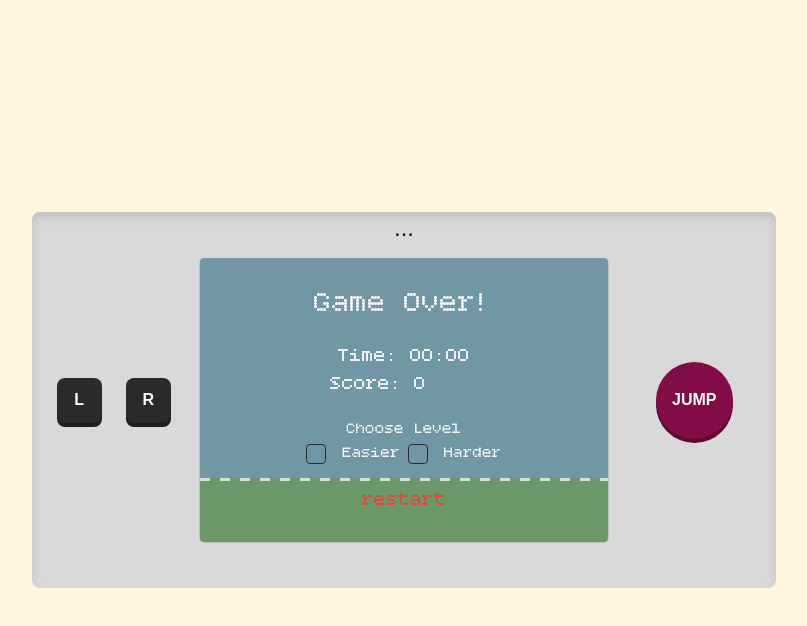
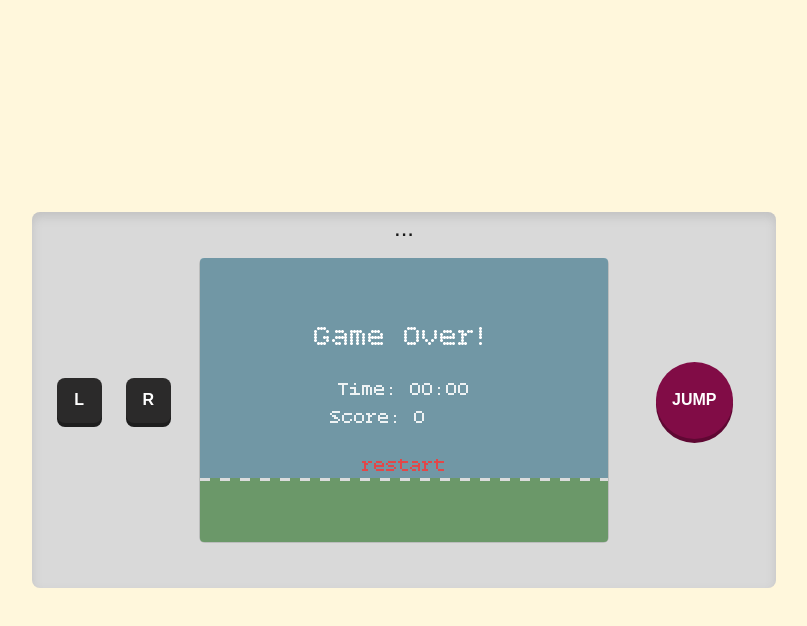
Before and after one commit to shimdokite/dog-jump, a Next.js app: page / in a window 1280 px wide. Both pictures are taken after a click on the button "Start". Shown: the top 626 px of the page, without its empty margins (236-1043 px from the left). Built offline with nearby package versions, Linux system fonts and the light colour scheme.

Commit message:
feat: 플레이 로그 추가

```diff
--- a/app/components/GameOver.tsx
+++ b/app/components/GameOver.tsx
@@ -3,33 +3,29 @@ import { ChangeEvent, useEffect, useState } from "react";
 interface GameOver {
   time: string;
   score: number;
+  count: number;
   gameOver: boolean;
+  isAdvice: boolean;
   start: () => void;
-  setLevelType: (type: string) => void;
-  setIsLevelChoice: React.Dispatch<React.SetStateAction<boolean>>;
+  setIsAdvice: React.Dispatch<React.SetStateAction<boolean>>;
 }
 
 export default function GameOver({
   time,
   score,
+  count,
   gameOver,
+  isAdvice,
   start,
-  setLevelType,
-  setIsLevelChoice,
+  setIsAdvice,
 }: GameOver) {
   const [showStart, setShowStart] = useState(false);
-  // eslint-disable-next-line @typescript-eslint/no-unused-vars
-  const [isInitialGame, setIsInitalGame] = useState(true); // TODO: 추후 유저 db 값으로 업데이트 예정
 
-  const handleLevelType = (e: ChangeEvent<HTMLInputElement>) => {
-    const { name, checked } = e.target;
-
-    if (checked) {
-      setLevelType(name);
-      setIsLevelChoice(true);
+  const handleAdviceType = (e: ChangeEvent<HTMLInputElement>) => {
+    if (e.target.checked) {
+      setIsAdvice(true);
     } else {
-      setLevelType(name);
-      setIsLevelChoice(false);
+      setIsAdvice(false);
     }
   };
 
@@ -55,25 +51,18 @@ export default function GameOver({
         <div className="w-full mr-4">Score: {score}</div>
       </div>
 
-      {isInitialGame && (
+      {count >= 5 && (
         <div className="flex flex-col justify-center items-center">
-          <h2 className="">Choose Level</h2>
+          <h2 className="">Do you want advice?</h2>
 
           <div className="flex justify-center items-center gap-2">
             <input
-              name="easier"
+              name="is_advice"
               type="checkbox"
-              onChange={handleLevelType}
+              onChange={handleAdviceType}
               className="mr-2 size-5 cursor-pointer appearance-none rounded-[4px] border border-[#292d32] outline-none checked:relative checked:border-[#33cccc] checked:bg-[#33cccc] checked:before:absolute checked:before:left-[3.1px] checked:before:text-sm checked:before:text-white checked:before:content-['✔'] checked:shadow-[0_0_20px_#33cccc]"
             />
-            Easier
-            <input
-              name="harder"
-              type="checkbox"
-              onChange={handleLevelType}
-              className="mr-2 size-5 cursor-pointer appearance-none rounded-[4px] border border-[#292d32] outline-none checked:relative checked:border-[#33cccc] checked:bg-[#33cccc] checked:before:absolute checked:before:left-[3.1px] checked:before:text-sm checked:before:text-white  checked:before:content-['✔'] checked:shadow-[0_0_20px_#33cccc]"
-            />
-            Harder
+            {isAdvice ? "YES" : "NO"}
           </div>
         </div>
       )}
--- a/app/components/GameWindow.tsx
+++ b/app/components/GameWindow.tsx
@@ -27,14 +27,18 @@ export default function GameWindow({ activeKey }: GameWindow) {
   const secondsRef = useRef(0);
   const keyRef = useRef(activeKey);
   const isMobile = useIsMobile();
-  const { generateObstacles, speed } = useGemini();
+  const { generateAdvice, advice } = useGemini();
+  // TODO: advice를 게임을 restart 할 때 스르륵 3초 정도 보여줬다가 사라지게 하기
   const [displayTime, setDisplayTime] = useState("00:00");
   const [gameOver, setGameOver] = useState(false);
   const [score, setScore] = useState(0);
   const [gameStarted, setGameStarted] = useState(false);
-  const [isLevelChoice, setIsLevelChoice] = useState(false);
-  const [levelType, setLevelType] = useState("");
-  const [currentSpeed, setCurrentSpeed] = useState(0);
+  const [count, setCount] = useState(1);
+  const [isAdvice, setIsAdvice] = useState(false);
+  const [playLog, setPlayLog] = useState({
+    collisionTime: 0,
+    lastJumpTime: 0,
+  });
 
   dayjs.extend(duration);
 
@@ -148,9 +152,6 @@ export default function GameWindow({ activeKey }: GameWindow) {
     // 초기 장애물 생성
     createObstacle();
 
-    // 초기 난이도
-    setCurrentSpeed(obstacleSpeed);
-
     const drawObstacles = () => {
       ctx.fillStyle = "#8B4513";
       obstacles.forEach((obstacle) => {
@@ -181,6 +182,11 @@ export default function GameWindow({ activeKey }: GameWindow) {
       });
     };
 
+    // 난이도 증가
+    if (frameCount % 500 === 0) {
+      obstacleSpeed += 0.5;
+    }
+
     // 충돌 감지
     const checkCollision = () => {
       for (const obstacle of obstacles) {
@@ -190,9 +196,16 @@ export default function GameWindow({ activeKey }: GameWindow) {
           dog.y < obstacle.y + obstacle.height &&
           dog.y + dog.height > obstacle.y
         ) {
+          setPlayLog((prev) => ({
+            ...prev,
+            collisionTime: Date.now(),
+            speed: obstacleSpeed,
+          }));
+
           return true;
         }
       }
+
       return false;
     };
 
@@ -233,6 +246,11 @@ export default function GameWindow({ activeKey }: GameWindow) {
       if (keys.jump && !dog.isJumping) {
         dog.velocityY = jumpStrength;
         dog.isJumping = true;
+
+        setPlayLog((prev) => ({
+          ...prev,
+          lastJumpTime: Date.now(),
+        }));
       }
 
       // 중력 적용
@@ -279,15 +297,14 @@ export default function GameWindow({ activeKey }: GameWindow) {
         createObstacle();
       }
 
-      // 난이도 증가
-      if (isLevelChoice) {
-        obstacleSpeed = Number(speed);
-      }
-
       // 충돌 체크
       if (checkCollision()) {
         setGameOver(true);
         setGameStarted(false);
+        setCount(count + 1);
+
+        // TODO: 추후 서버로 로그 보내기
+        console.log("playLog\n", playLog);
         return;
       }
 
@@ -312,35 +329,45 @@ export default function GameWindow({ activeKey }: GameWindow) {
 
     if (gameStarted && !gameOver) gameLoop();
 
-    // TODO:
-    // 1. 최초 게임은 튜토리얼 느낌처럼 쉬운 난이도
-    // 2. 이후 게임부터는 난이도 조정 체크박스 추가
-    //    - 더 쉽게 or 더 어렵게
-    //    - 매번 물어보지만 처음 선택한 값으로 유지 > 변경할 수 있게
-    //    - 기존 난이도 데이터 필요 = 스피드 > gemini에게 질문(유저가 선택한 난이도 유형[쉬움/어려움], 이전 난이도 값[스피드 값], 플레이시간[timer], 점수[scroe])
-    // 3. AI 할당량 오버되면 기존 장애물 난이도 랜덤 조정 필요
-
     return () => {
       if (timer) clearInterval(timer);
       if (animationId) cancelAnimationFrame(animationId);
     };
-  }, [gameOver, gameStarted, isMobile, isLevelChoice, speed]);
+
+    // eslint-disable-next-line react-hooks/exhaustive-deps
+  }, [gameOver, gameStarted, isMobile, count]);
 
   const startGame = async () => {
-    if (isLevelChoice) {
-      const content = `현재 스피드가 ${currentSpeed} 이거야. 난이도 유형은 ${levelType} 이건데, 난이도 유형에 맞는 적절한 스피드 값만 반환해줘.`;
-      console.log(content);
+    // TODO: 서버 로그가 5개인지도 확인 필요
+    console.log("isAdvice", isAdvice);
+    console.log("count", count);
 
-      await generateObstacles(content);
-      console.log("speed", speed);
+    // if (count >= 5 && isAdvice) {
+    //   // TODO: 테스트 데이터
+    //   const content = `
+    //   아래는 최근 5게임 플레이의 요약 데이터야
 
-      setCurrentSpeed(Number(speed));
-    }
+    //   - 평균 점프 타이밍 오차: +94ms
+    //   - 게임 오버 이유:
+    //       늦은 점프: 3회
+    //       빠른 점프: 1회
+    //       점프 안함: 1회
+
+    //   이 데이터를 바탕으로 유저에게 전달할 코칭을 35자 미만으로 간단하게 부탁해.
+    //   `;
+
+    //   await generateAdvice(content);
+    // }
 
     setGameStarted(true);
     setGameOver(false);
     setScore(0);
   };
+
+  // 로그 확인용
+  useEffect(() => {
+    console.log("playLog updated:", playLog);
+  }, [playLog]);
 
   return (
     <div className={`flex justify-center items-center h-full font-bitcount`}>
@@ -350,10 +377,11 @@ export default function GameWindow({ activeKey }: GameWindow) {
           <GameOver
             time={displayTime}
             score={score}
+            count={count}
             gameOver={gameOver}
+            isAdvice={isAdvice}
             start={startGame}
-            setLevelType={setLevelType}
-            setIsLevelChoice={setIsLevelChoice}
+            setIsAdvice={setIsAdvice}
           />
         )}
       </div>
--- a/app/hooks/mutations/useGemini.ts
+++ b/app/hooks/mutations/useGemini.ts
@@ -3,22 +3,21 @@ import { useMutation } from "@tanstack/react-query";
 import { gemini } from "@/app/apis/gemini";
 
 export default function useGemini() {
-    const [speed, setSpeed] = useState('');
+    const [advice, setAdvice] = useState("");
 
     const { mutateAsync: runGemini } = useMutation({
       mutationFn: gemini,
       onSuccess: (data: { text: string }) => {
-        console.log('query success data > ', data.text);
-        setSpeed(data.text);
+        setAdvice(data.text);
       },
       onError: () => {
-        setSpeed('');
+        setAdvice("");
       }
     });
 
-    const generateObstacles = (content:string) => {
-        return runGemini(content);
+    const generateAdvice = (content: string) => {
+      return runGemini(content);
     };
 
-    return { generateObstacles, speed };
+    return { generateAdvice, advice };
 }
```
